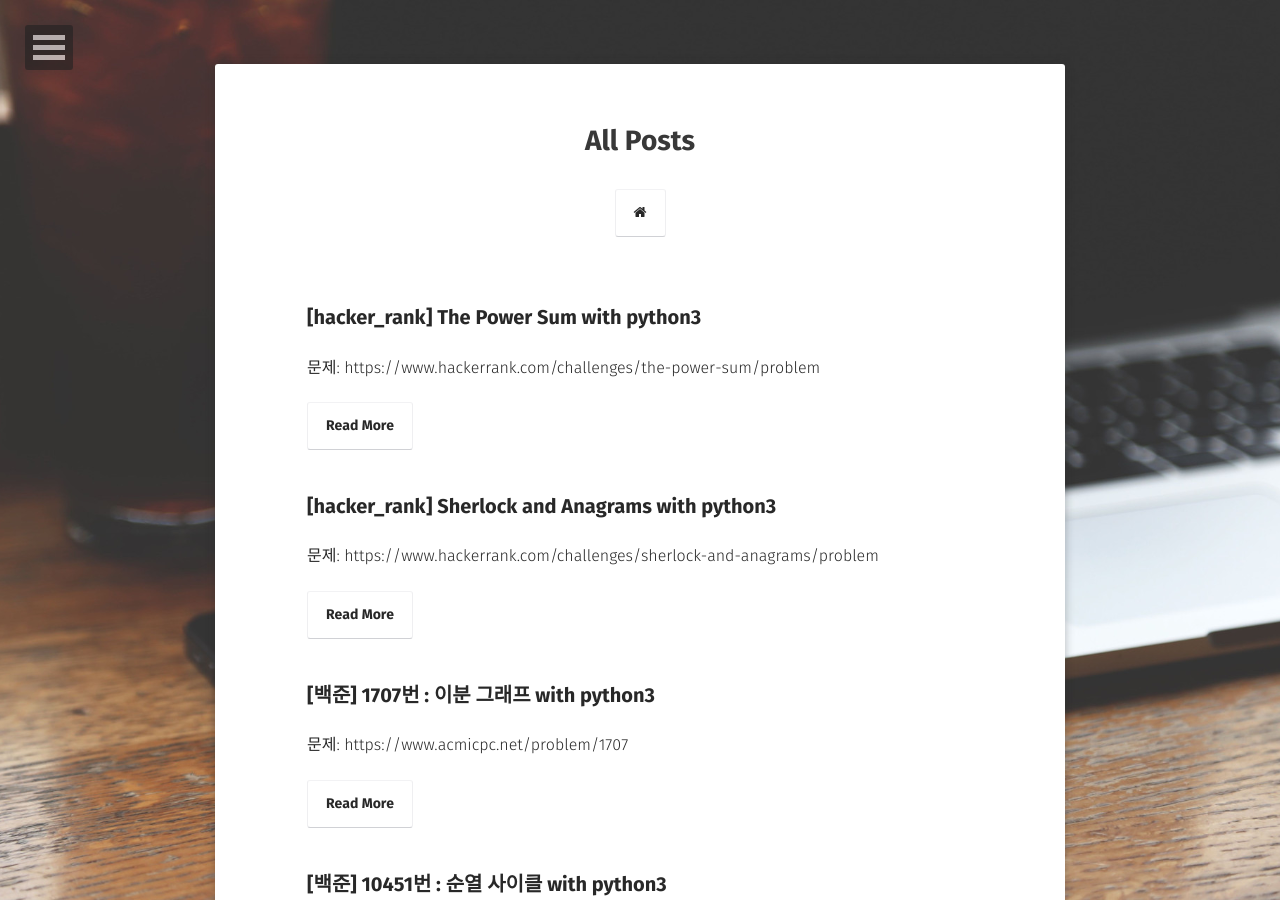
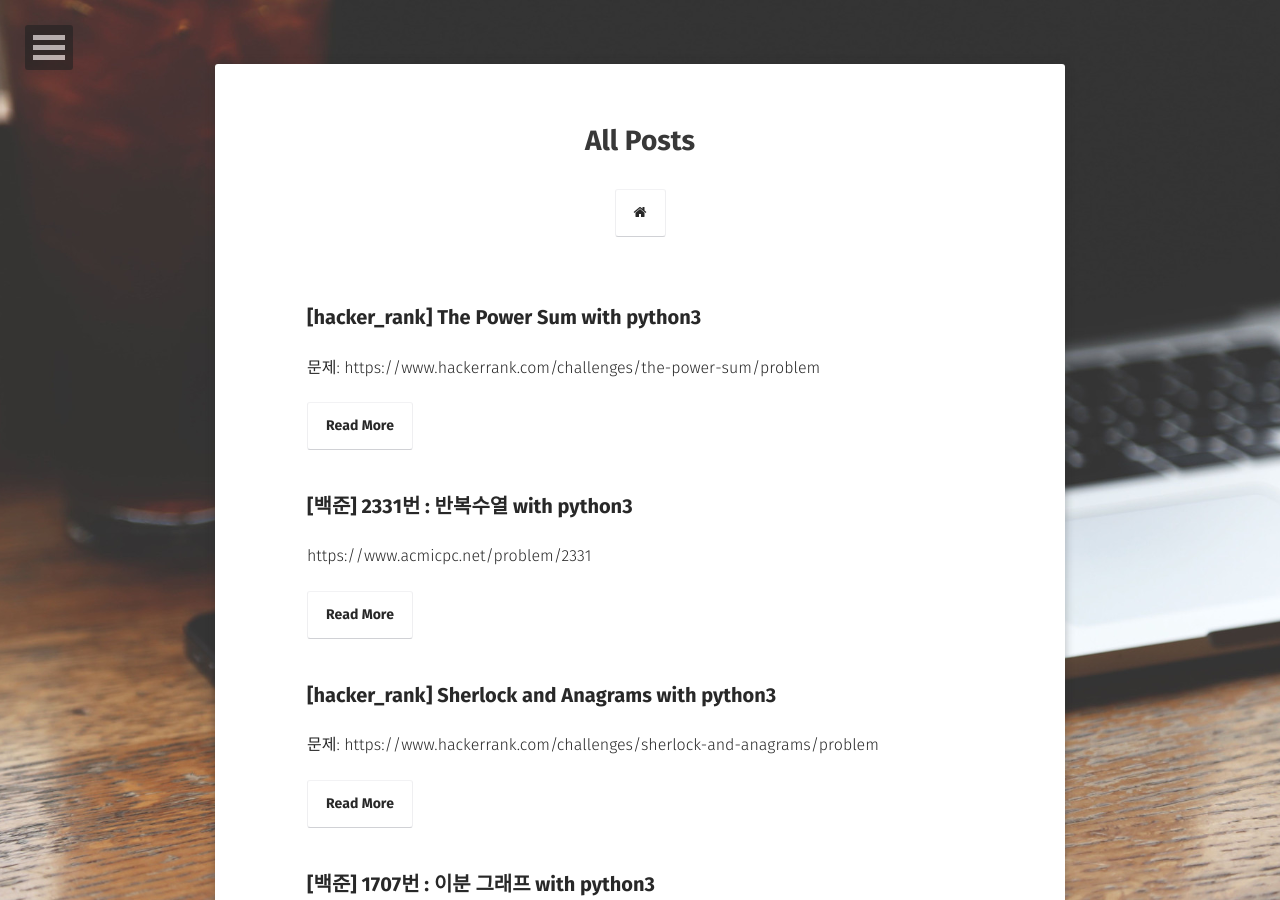
Before and after one commit to JoosJuliet/joosjuliet.github.io, a Jekyll site: the page built from posts/index.md, in a window 1280 px wide and 900 px high. Built offline with Jekyll 4.4.1, drawn with Linux system fonts in a browser that asks for light colours; some web fonts are replaced; some of the changed lines change nothing that is shown.

Commit message:
post 2331 python

````diff
--- a/_posts/2018-08-19-11726.md
+++ b/_posts/2018-08-19-11726.md
@@ -9,7 +9,7 @@ comments: true
 
 https://www.acmicpc.net/problem/11726
 
-```python3
+``` python
 N = int(input())
 d = [0] * (N+1)
 
--- /dev/null
+++ b/_posts/2018-09-29-2331.md
@@ -0,0 +1,44 @@
+---
+layout: post
+section-type: post
+title: "[백준] 2331번 : 반복수열 with python3"
+categories: Algorithm
+tags: [ 'algorithm', '백준' ]
+comments: true
+---
+
+https://www.acmicpc.net/problem/2331
+
+``` python
+import sys
+read = lambda : sys.stdin.readline().strip()
+
+check = [0]* 146
+def pow(x, p):
+    ans = 1
+    for i in range(p):
+        ans *= x
+    return ans
+
+def next(a, p):
+    ans = 0
+    while a > 0:
+        ans += pow(a%10, p)
+        a //= 10
+    return ans
+
+def length(a, p, cnt):
+    if check[a] != 0:
+        return check[a] -1
+        # 아닌 것의 전부터 시작하기 위해서 저것
+    check[a] = cnt
+    # 나온 숫자가 index고, 그 숫자가 나왔을 때의 index가 값이다.
+    # 즉 check[a]-1이 값인 이유는 해당 숫자가 나왔을 때 전까지가 답이니까 이다.
+    b = next(a, p)
+    return length(b, p, cnt+1)
+    # cnt늘린다.
+
+a, p = map(int, read().split())
+print(length(a, p, 1))
+
+```
````
